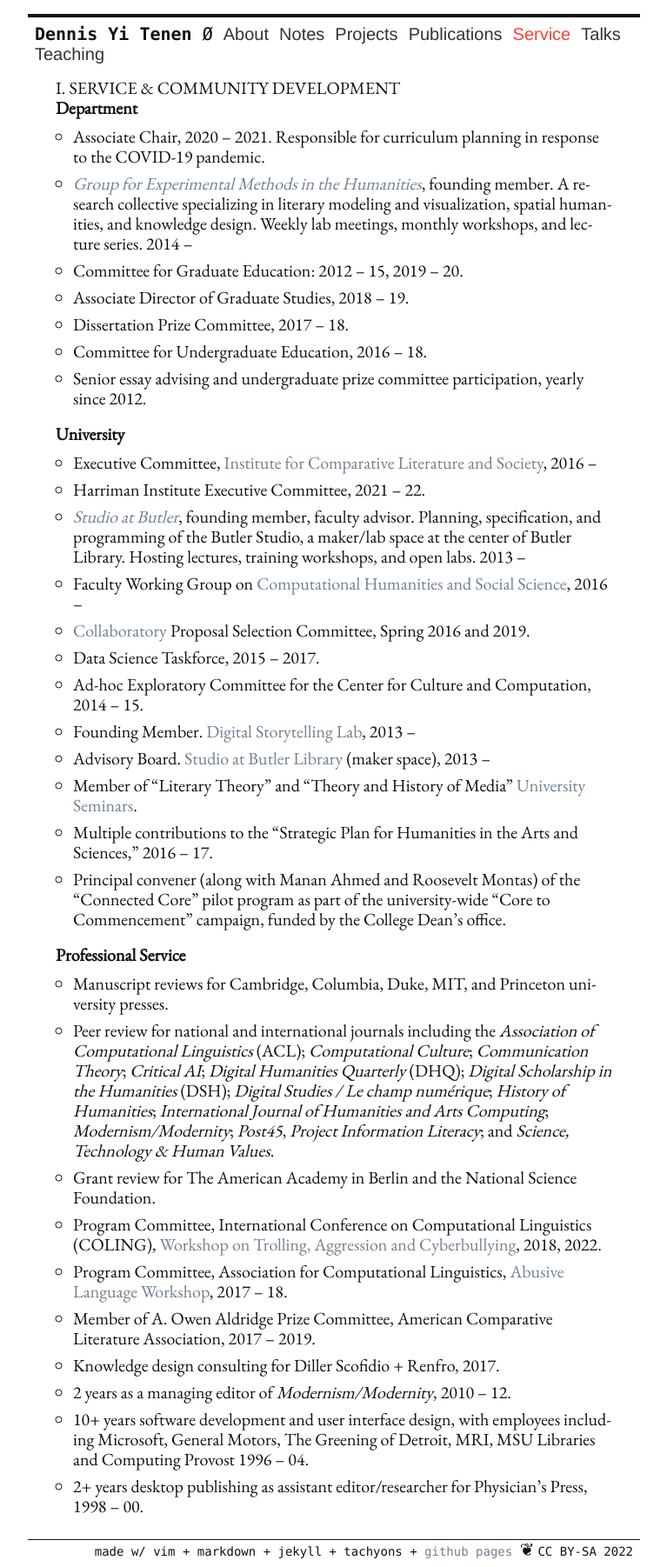
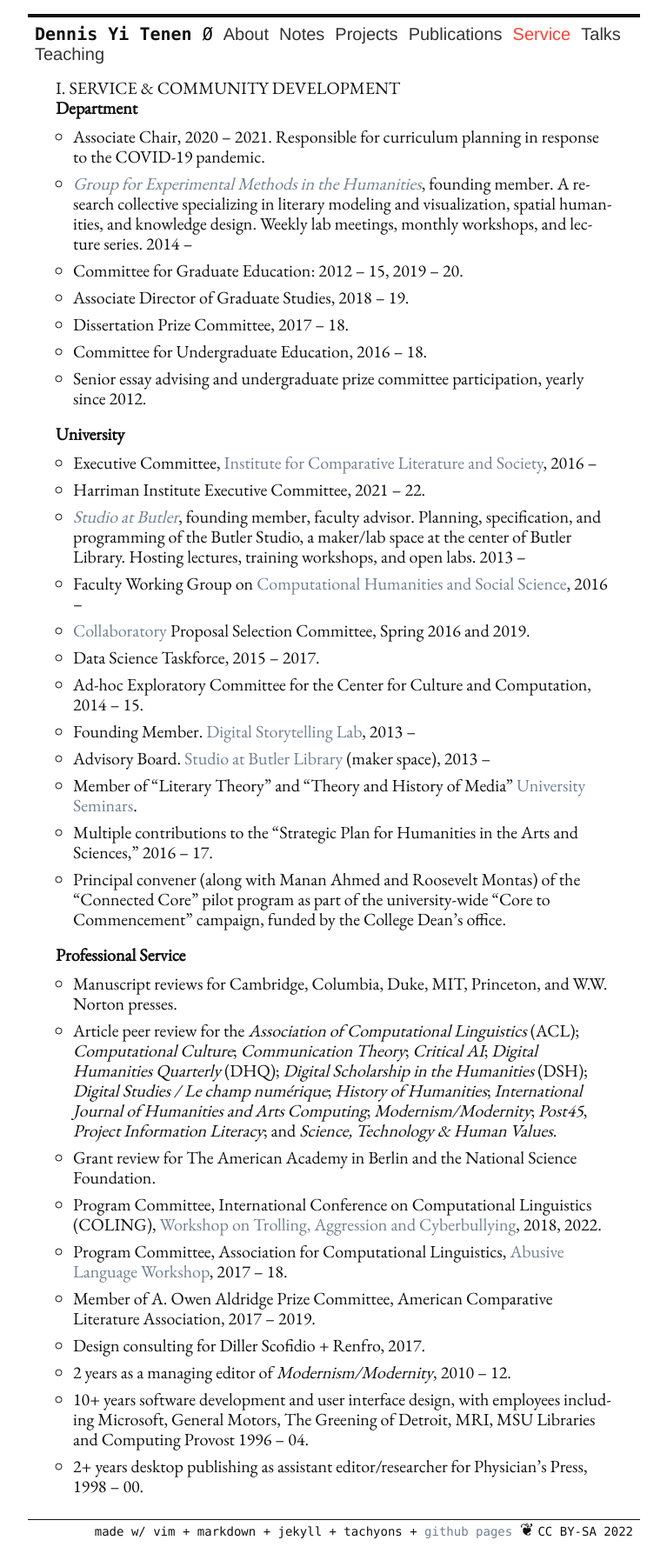
Before and after one commit to denten/denten.github.io, a Jekyll site: the page built from _pages/service.md, in a window 1280 px wide. Shown: the whole page at 87% size, without its empty margins (256-1023 px from the left). Built offline with Jekyll 4.4.1, drawn with Linux system fonts in a browser that asks for light colours; after the commit the page ends 1779 px from its top, so only the background shows below that.

Commit message:
update CV

```diff
--- a/_includes/CV/07-service.md
+++ b/_includes/CV/07-service.md
@@ -39,13 +39,13 @@
 
 #### Professional Service
 
-- Manuscript reviews for Cambridge, Columbia, Duke, MIT, and Princeton university presses.
-- Peer review for national and international journals including the *Association of
-  Computational Linguistics* (ACL); *Computational Culture*; *Communication Theory*; *Critical
-AI*; *Digital Humanities Quarterly* (DHQ); *Digital Scholarship in the Humanities* (DSH);
-*Digital Studies / Le champ numérique*; *History of Humanities*; *International Journal of
-Humanities and Arts Computing*; *Modernism/Modernity*; *Post45*, *Project Information
-Literacy*; and *Science, Technology & Human Values*.
+- Manuscript reviews for Cambridge, Columbia, Duke, MIT, Princeton, and W.W. Norton presses.
+- Article peer review for the *Association of Computational Linguistics* (ACL); *Computational
+  Culture*; *Communication Theory*; *Critical AI*; *Digital Humanities Quarterly* (DHQ);
+*Digital Scholarship in the Humanities* (DSH); *Digital Studies / Le champ numérique*; *History
+of Humanities*; *International Journal of Humanities and Arts Computing*;
+*Modernism/Modernity*; *Post45*, *Project Information Literacy*; and *Science, Technology &
+Human Values*.
 - Grant review for The American Academy in Berlin and the National Science Foundation.
 - Program Committee, International Conference on Computational Linguistics (COLING), [Workshop
   on Trolling, Aggression and Cyberbullying](http://aclweb.org/anthology/W18-4400), 2018, 2022.
@@ -54,7 +54,7 @@
 2017 -- 18.
 - Member of A. Owen Aldridge Prize Committee, American Comparative Literature Association, 2017
   -- 2019.
-- Knowledge design consulting for Diller Scofidio + Renfro, 2017.
+- Design consulting for Diller Scofidio + Renfro, 2017.
 - 2 years as a managing editor of *Modernism/Modernity*, 2010 -- 12.
 - 10+ years software development and user interface design, with employees including Microsoft,
   General Motors, The Greening of Detroit, MRI, MSU Libraries and Computing Provost 1996 -- 04.
```
